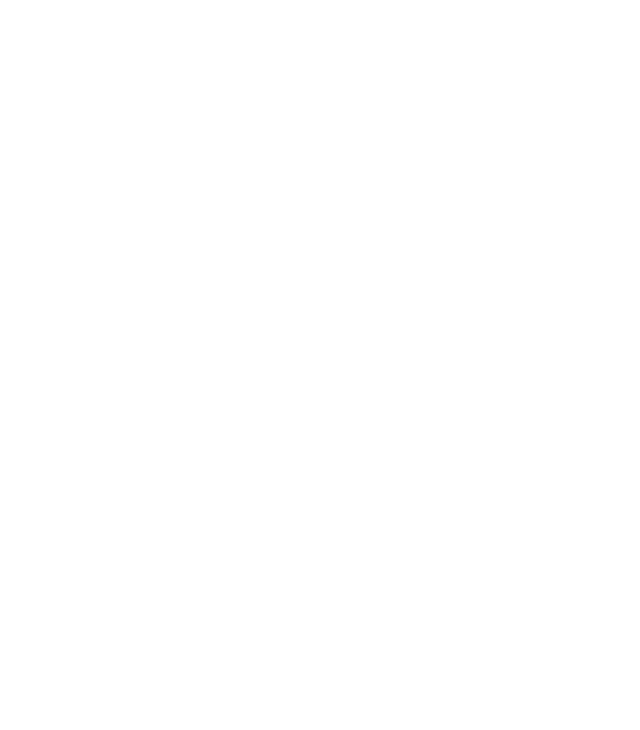
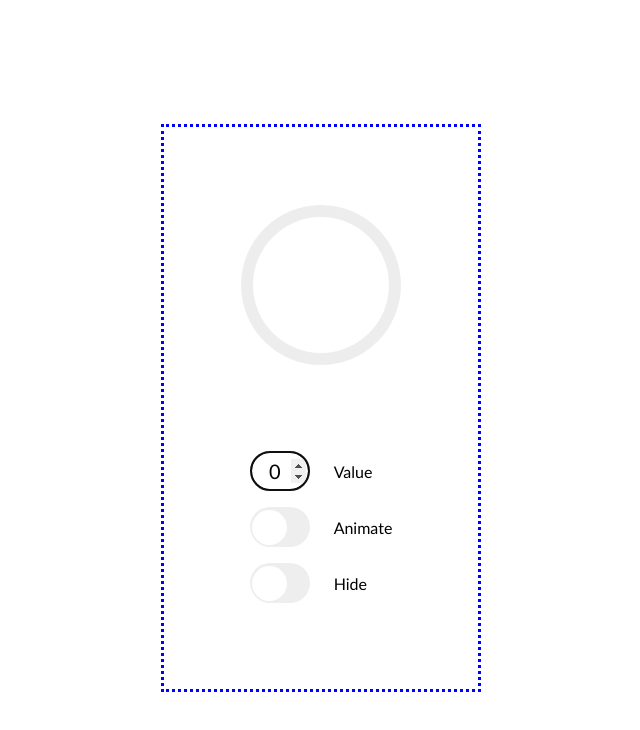
Before and after one commit to RareMashiro/progressBar, a plain HTML site: page title.html in a window 1280 px wide. Shown: the whole page, without its empty margins (319-959 px from the left). Drawn offline with Linux system fonts and the light colour scheme.

Commit message:
Almost done. Still need to be improved by content-device dependency

```diff
--- a/index.js
+++ b/index.js
@@ -1,2 +1,59 @@
 // Начало проекта
-console.log('Preparations complete!');
+
+const control = document.querySelector('.circle')
+const btnOne = document.querySelector('#checkboxOne');
+const btnTwo = document.querySelector('#checkboxTwo');
+let range = document.querySelector('.value')
+
+btnOne.addEventListener('click', animate);
+btnTwo.addEventListener('click', hide);
+range.addEventListener("input", draw);
+
+let flagOne = true;
+let flagTwo = true;
+let start = 0;
+let id = null;
+
+function animate() {
+    if(flagOne) {
+        control.style.animation = 'rotation 2s linear infinite';
+        flagOne = !flagOne;
+    } else {
+        control.style.animation = 'none';
+        flagOne = !flagOne;
+    }
+}
+
+function hide() {
+    if(flagTwo) {
+        control.style.display = 'none';
+        flagTwo = !flagTwo;
+    } else {
+        control.style.display = 'flex';
+        flagTwo = !flagTwo;
+    }
+}
+
+function draw() {
+    if (id) {
+        clearInterval(id);
+    }
+
+    let target = parseInt(range.value);
+    id = setInterval(() => {
+        if (start < target) {
+            start++;
+            end();
+        } else if (start > target) {
+            start--;
+            end();
+        } else {
+            clearInterval(id);
+            id = null;
+        }
+    }, 30);
+
+    function end() {
+        control.style.background = `conic-gradient(blue ${start * 3.6}deg, #ededed ${start * 3.6}deg 0deg)`
+    }
+}
--- a/styles.css
+++ b/styles.css
@@ -1,4 +1,105 @@
-:root {
+* {
     box-sizing: border-box;
     font-family: 'Gill Sans', 'Gill Sans MT', Calibri, 'Trebuchet MS', sans-serif;
 }
+
+.field {
+    display: flex;
+    height: 100vh;
+    justify-content: center;
+    align-items: center;
+}
+
+.content {
+    border: 3px dotted blue;
+    height: 35.5em;
+    width: 20em;
+    display: flex;
+    flex-direction: column;
+    justify-content: space-evenly;
+    align-items: center;
+}
+
+.circle {
+    width: 10em;
+    height: 10em;
+    border-radius: 50%;
+    background-image: conic-gradient(blue 0deg, #ededed 0deg 0deg);;
+    display: flex;
+    justify-content: space-around;
+    align-items: center;
+}
+
+.circle::before {
+    content: '';
+    width: 8.5em;
+    height: 8.5em;
+    border-radius: 50%;
+    background-color: white;
+}
+
+@keyframes rotation {
+    from {
+        transform: rotate(-360deg);
+    }
+}
+
+/* Ниже панель управления */
+
+.panel {
+    display: flex;
+    flex-direction: column;
+    align-items: center;
+}
+
+.sectionOne, .sectionTwo, .sectionThree {
+    display: flex;
+    align-items: center;
+    padding: 0.5em 0;
+}
+
+.sectionOne > * + *, .sectionTwo > * + *, .sectionThree > * + * {
+    margin-left: 1.5em;
+}
+
+.value {
+    width: 3.75rem;
+    height: 2.5rem;
+    border-radius: 3.75rem;
+    text-align: center;
+    font-size: 1.25rem;
+    padding-left: 5%;
+    border: 2px solid black;
+}
+
+.switch {
+    background-color: #eee;
+    width: 3.75em;
+    height: 2.5em;
+    border-radius: 3.75em;
+    display: flex;
+    align-items: center;
+    transition: all 0.25s;
+}
+
+.switch::before {
+    content: '';
+    width: 2.1875em;
+    height: 2.1875em;
+    border-radius: 50%;
+    background-color: white;
+    margin-left: 0.15625em;
+    transition: all 0.25s;
+}
+
+.checkbox:checked + .switch {
+    background-color: blue;
+}
+
+.checkbox:checked + .switch::before {
+    translate: 57.5%;
+}
+
+#checkboxOne, #checkboxTwo{
+    display: none;
+}
--- a/title.html
+++ b/title.html
@@ -1,10 +1,36 @@
 <!DOCTYPE html>
 <html>
 <head>
-    <script src="./index.js"></script>
     <link rel="stylesheet" href="./styles.css" type="text/css"/>
 </head>
 <body>
-
+    <div class="field">
+        <div class="content">
+            <div class="circle"></div>
+            <div class="panel">
+                <div>
+                    <div class="sectionOne">
+                        <input class="value" type="number" max="100" min="0" value="0" autofocus>
+                        <div>Value</div>
+                    </div>
+                    <div class="sectionTwo">
+                        <div>
+                            <input id="checkboxOne" type="checkbox" class="checkbox">
+                            <label for="checkboxOne" class="switch"></label>
+                        </div>
+                        <div>Animate</div>
+                    </div>
+                    <div class="sectionThree">
+                        <div>
+                            <input id="checkboxTwo" type="checkbox" class="checkbox">
+                            <label for="checkboxTwo" class="switch"></label>
+                        </div>
+                        <div>Hide</div>
+                    </div>
+                </div>
+            </div>
+        </div>
+    </div>
 </body>
+<script src="./index.js"></script>
 </html>
```
